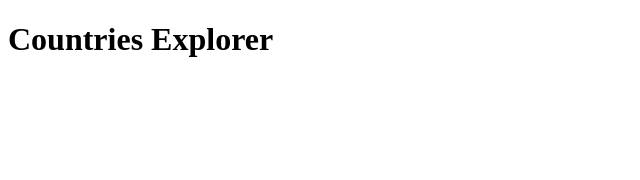
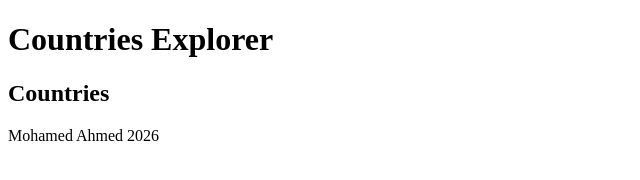
Before and after one commit to Mohamedahmed-fe/countries-explorer, a plain HTML site: page index.html in a window 1280 px wide. Shown: the whole page, without its empty margins (0-640 px from the left). Drawn offline with Linux system fonts and the light colour scheme.

Commit message:
Add semantic page structure

```diff
--- a/index.html
+++ b/index.html
@@ -6,6 +6,19 @@
     <title>Countries Explorer</title>
 </head>
 <body>
-    <h1>Countries Explorer</h1>
+
+
+    <header>
+        <h1>Countries Explorer</h1>
+    </header>
+
+    <main>
+        <section>
+            <h2>Countries</h2>
+        </section>
+    </main>
+
+    <footer><p>Mohamed Ahmed  2026</p></footer>
+
 </body>
 </html>
```
